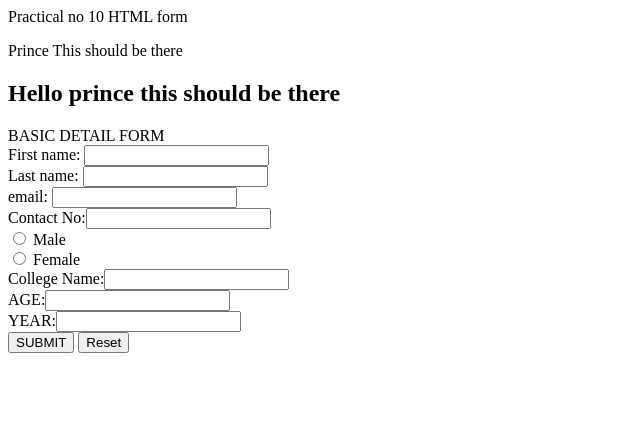
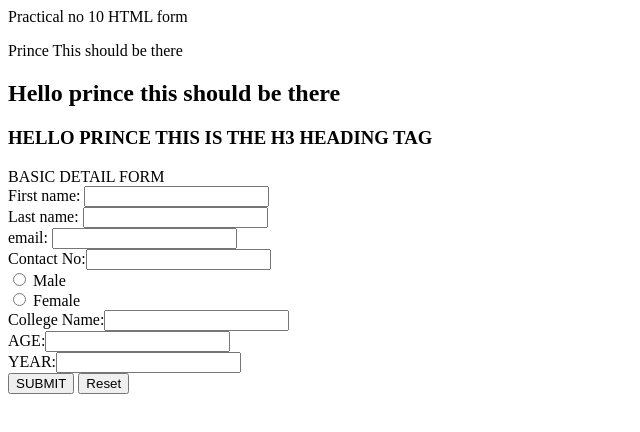
Before and after one commit to Spiritman021/prince1, a plain HTML site: page index.html in a window 1280 px wide. Shown: the whole page, without its empty margins (0-640 px from the left). Drawn offline with Linux system fonts and the light colour scheme.

Commit message:
Update index.html

```diff
--- a/index.html
+++ b/index.html
@@ -3,6 +3,7 @@ Practical no 10 HTML form
   <p> Prince This should be there </p>
 <FORM action="http://somesite.com/prog/adduser" method="post"> <P>
   <h2> Hello prince this should be there </h2>
+  <h3> HELLO PRINCE THIS IS THE H3 HEADING TAG </h3>
 BASIC DETAIL FORM<BR>
 First name: <INPUT type="text" name="firstname"><BR> Last name: <INPUT type="text" name="lastname"><BR> email: <INPUT type="text" name="email"><BR> Contact No:<INPUT type="text" name="Contact NO."><BR> <INPUT type="radio" name="sex" value="Male"> Male<BR> <INPUT type="radio" name="sex" value="Female"> Female<BR> College Name:<INPUT type="text" Name="College Name"><BR> AGE:<INPUT type="number" value="AGE"><BR> YEAR:<INPUT type="NUMBER" Value="YEAR"><BR> <INPUT type="submit" value="SUBMIT"> <INPUT type="Reset"> </P>
 </FORM> </body> </html>
```
